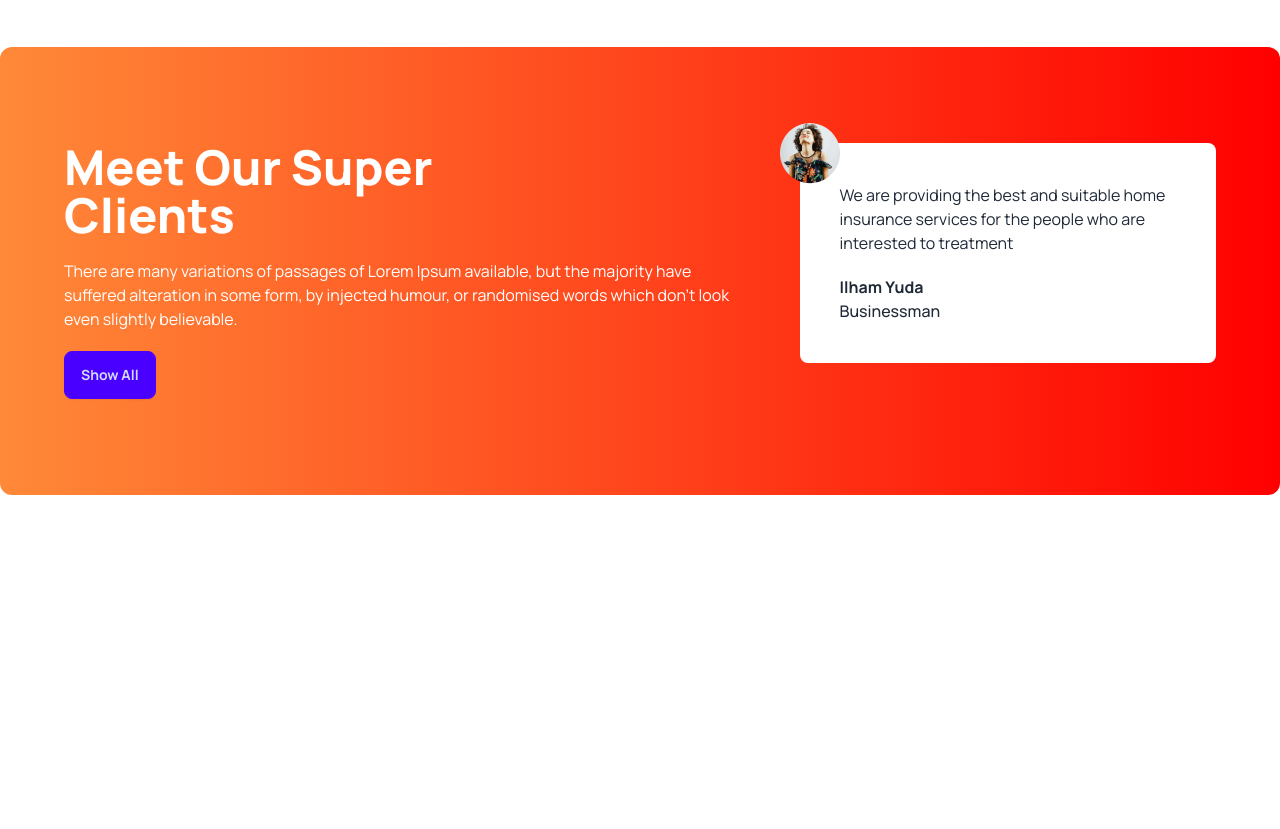
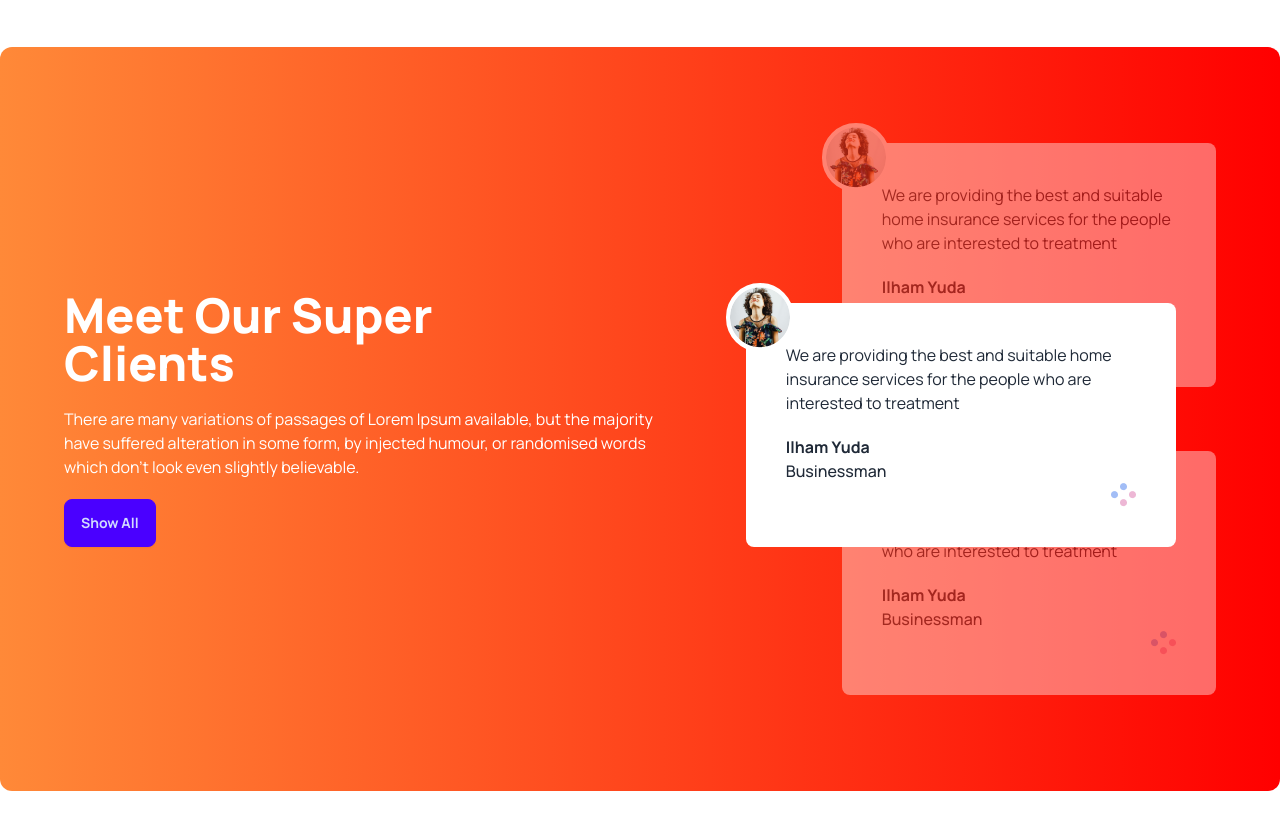
Before and after one commit to Sangma83/tea-website-in-tailwind, a plain HTML site: page index.html in a window 1280 px wide. Shown: the part 1740-2569 px from the top of the page. Before the commit the page ends 2331 px from the top, so only its background shows below. Drawn offline with nearby package versions, Linux system fonts and the light colour scheme.

Commit message:
completed client and review section

```diff
--- a/index.html
+++ b/index.html
@@ -129,19 +129,46 @@
 
      <!-- super client section  -->
      <section class="flex flex-col lg:flex-row gap-12 my-24 rounded-xl bg-gradient-to-r from-[#FF8938] to-[#F00] px-16 py-24">
-      <div class="space-y-5">
-        <h2 class="text-5xl font-extrabold text-white">Meet Our Super
-          <br>Clients</h2>
-          <p class="text-white">There are many variations of passages of Lorem Ipsum available, but the majority have suffered alteration in some form, by injected humour, or randomised words which don't look even slightly believable. </p>
-          <button class="btn btn-primary">Show All</button>
+      <div class="flex items-center lg:pr-28">
+        <div class="space-y-5">
+          <h2 class="text-5xl font-extrabold text-white">Meet Our Super
+            <br>Clients</h2>
+            <p class="text-white">There are many variations of passages of Lorem Ipsum available, but the majority have suffered alteration in some form, by injected humour, or randomised words which don't look even slightly believable. </p>
+            <button class="btn btn-primary">Show All</button>
+        </div>
       </div>
-      <div>
-        <!-- review -->
-        <div class="relative p-10 rounded-lg bg-white">
-          <img class="absolute -top-5 -left-5" src="images/client.png" alt="">
+
+      <!-- review container  -->
+      <div class="relative">
+        <!-- next review -->
+        <div class="relative z-10 mb-16 opacity-40 p-10 rounded-lg bg-white">
+          <img class="absolute -top-5 -left-5 rounded-full border-4 border-white bg-white" src="images/client.png" alt="">
           <p>We are providing the best and suitable home insurance services for the people who are interested to treatment</p>
           <h4 class="font-bold mt-5">Ilham Yuda</h4>
           <p class="font-medium">Businessman</p>
+          <div class="flex justify-end">
+            <img src="images/circles.png" alt="">
+          </div>
+        </div>
+        <!-- current review -->
+        <div class="absolute z-20 top-40 lg:-left-24 lg:w-[430px] p-10 rounded-lg bg-white">
+          <img class="absolute -top-5 -left-5 rounded-full border-4 border-white bg-white" src="images/client.png" alt="">
+          <p>We are providing the best and suitable home insurance services for the people who are interested to treatment</p>
+          <h4 class="font-bold mt-5">Ilham Yuda</h4>
+          <p class="font-medium">Businessman</p>
+          <div class="flex justify-end">
+            <img src="images/circles.png" alt="">
+          </div>
+        </div>
+        <!-- previous review -->
+        <div class="relative z-10 opacity-40 p-10 rounded-lg bg-white">
+          <img class="absolute -top-5 -left-5 rounded-full border-4 border-white bg-white" src="images/client.png" alt="">
+          <p>We are providing the best and suitable home insurance services for the people who are interested to treatment</p>
+          <h4 class="font-bold mt-5">Ilham Yuda</h4>
+          <p class="font-medium">Businessman</p>
+          <div class="flex justify-end">
+            <img src="images/circles.png" alt="">
+          </div>
         </div>
       </div>
 
```
